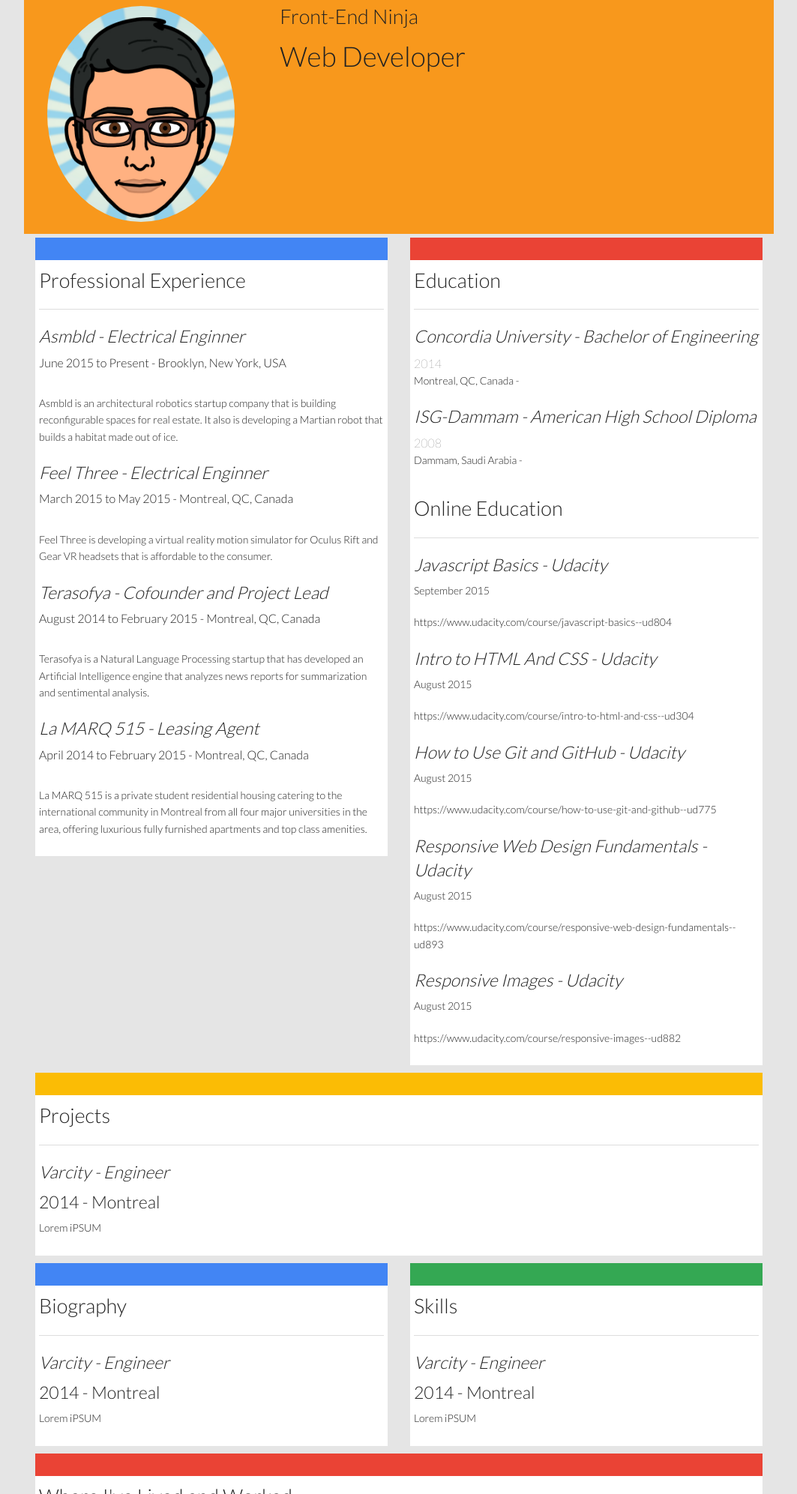
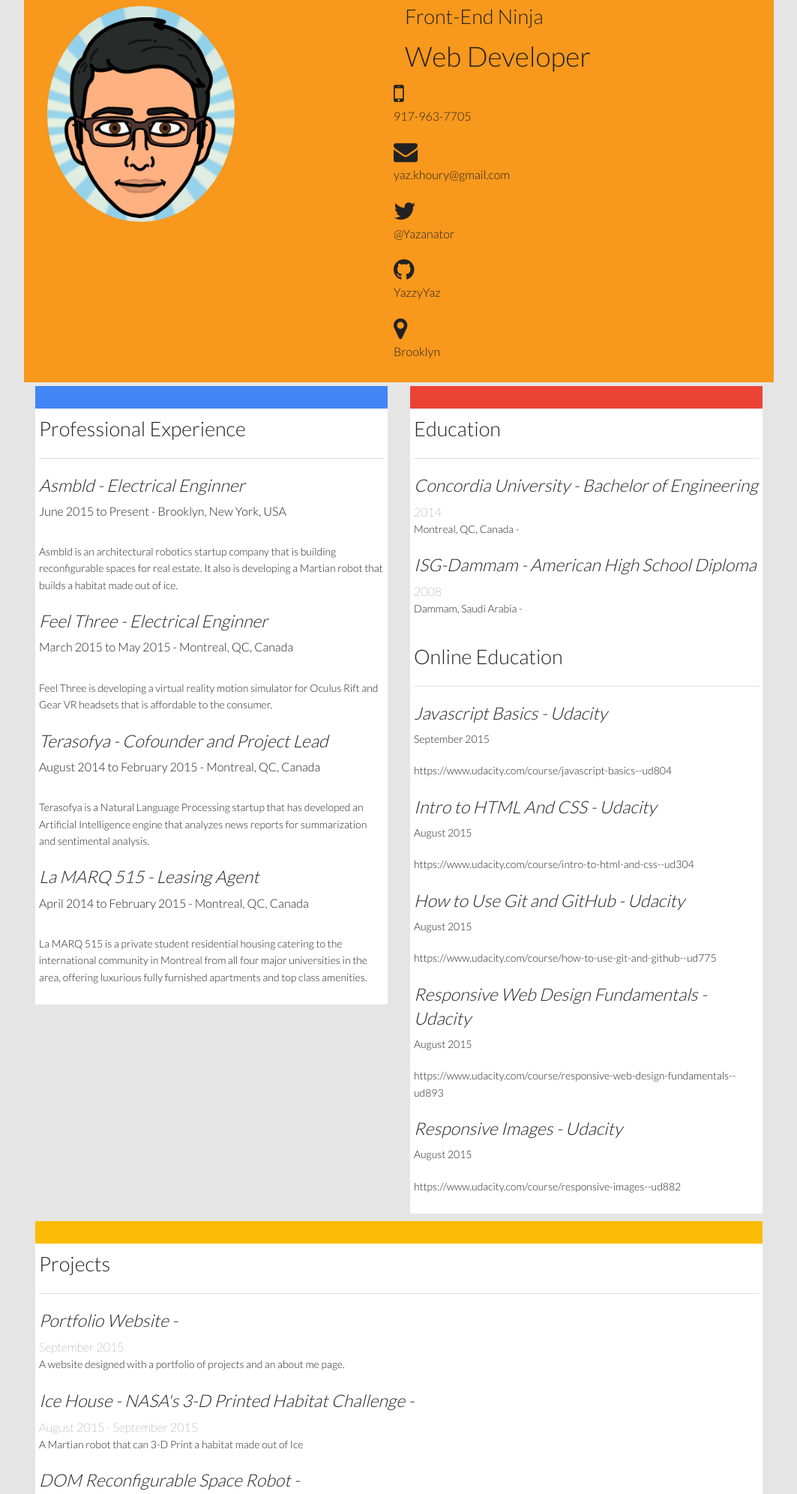
Before and after one commit to YazzyYaz/resume-builder, a plain HTML site: page index.html in a window 1280 px wide. Shown: the part 126-2119 px from the top of the page at 75% size, without its empty margins (108-1171 px from the left). Drawn offline with nearby package versions, Linux system fonts and the light colour scheme; some packages are replaced by stand-ins of ours.

Commit message:
feat: Update index.html for Projects and Icons

```diff
--- a/index.html
+++ b/index.html
@@ -62,9 +62,11 @@
 			</section>
 		</nav>
 		<div class="row" id="orbit-orange">
-			<div class="small-5 medium-4 large-4 column" id="my-picture">
+			<div class="small-4 medium-4 large-4 column" id="my-picture">
 			</div>
-			<div class="small-7 medium-8 large-8 column" id="main-tagline">
+			<div class="small-7 small-offset-1 medium-6 medium-offset-2 large-6 large-offset-2 column" id="main-tagline">
+				<div class="row" id="contact-icons">
+				</div>
 			</div>
 		</div>
 	</section>
@@ -76,9 +78,6 @@
 					<div class="blue-panel">
 						<div class="panel-body" id="work-panel">
 							<h3>Professional Experience</h3><hr>
-							<!-- <h4><i>Varcity		- 	Engineer</i></h4> -->
-							<!-- <h4>2014 - Montreal</h4> -->
-							<!-- <p class="work-description">Lorem iPSUM</p><hr> -->
 						</div>
 					</div>
 				</div>
@@ -97,11 +96,8 @@
 			<div class="row">
 				<div class="small-12 medium-12 column">
 					<div class="yellow-panel">
-						<div class="panel-body">
+						<div class="panel-body" id="project-panel">
 							<h3>Projects</h3><hr>
-							<h4><i>Varcity		- 	Engineer</i></h4>
-							<h4>2014 - Montreal</h4>
-							<p class="work-description">Lorem iPSUM</p>
 						</div>
 					</div>
 				</div>
```
